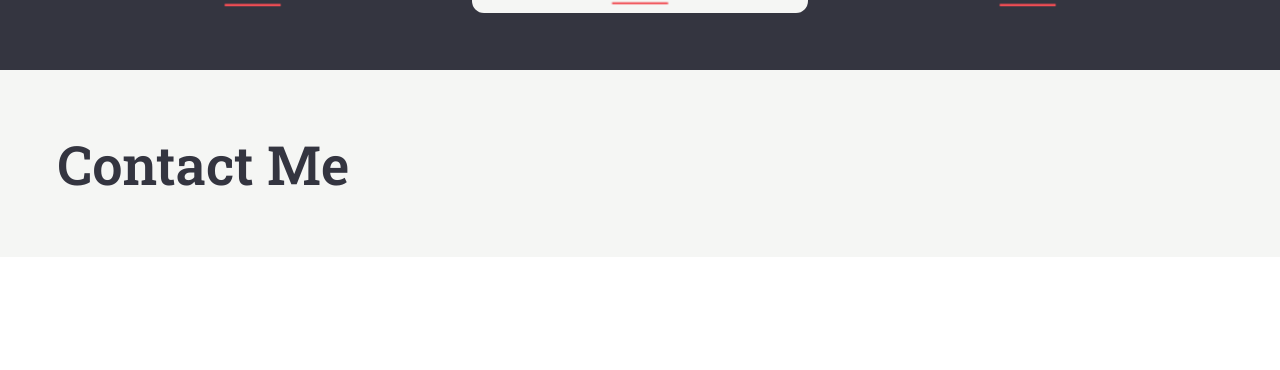
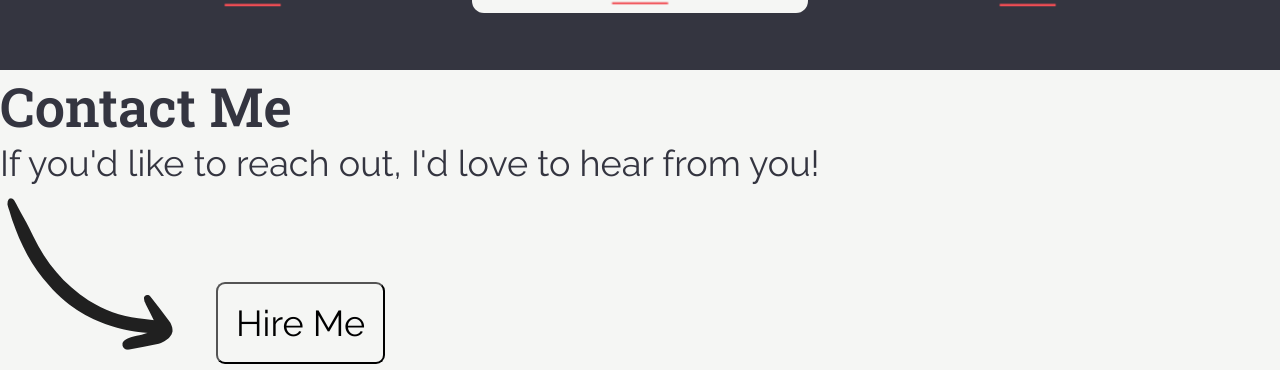
Before and after one commit to smccourtb/portfolio, a React (Create React App) app: page / in a window 1280 px wide. Shown: the part 2413-2783 px from the top of the page. Before the commit the page ends 2670 px from the top, so only its background shows below. Built offline with nearby package versions, Linux system fonts and the light colour scheme.

Commit message:
create contact form

```diff
--- a/src/components/Contact.jsx
+++ b/src/components/Contact.jsx
@@ -1,9 +1,99 @@
 import { Container, Header } from "../styles/shared-styles";
+import Arrow from "../assets/images/arrow.svg";
+import styled from "styled-components";
+import { useState } from "react";
+
+const ArrowImg = styled.img`
+  transform: rotate(90deg);
+  height: 100%;
+`;
+
+const ContactButton = styled.button`
+  background: transparent;
+  border-radius: 0.25em;
+  padding: 0.5em;
+  //height: 25%;
+  align-self: flex-end;
+  //margin-bottom: 0.5em;
+  font-size: 1em;
+`;
+
+const Footer = styled.footer`
+  background-color: white;
+  height: 20%;
+  margin-top: auto;
+  width: 100%;
+  filter: invert(100%);
+`;
+const encode = (data) => {
+  return Object.keys(data)
+    .map((key) => encodeURIComponent(key) + "=" + encodeURIComponent(data[key]))
+    .join("&");
+};
 
 export const Contact = () => {
+  const [data, setData] = useState({ name: "", email: "", message: "" });
+
+  const handleChange = (key, sanitizeFn) => (e) => {
+    const value = sanitizeFn ? sanitizeFn(e.target.value) : e.target.value;
+    setData({
+      ...data,
+      [key]: value,
+    });
+  };
+
+  const handleSubmit = (e) => {
+    fetch("/", {
+      method: "POST",
+      headers: { "Content-Type": "application/x-www-form-urlencoded" },
+      body: encode({ "form-name": "contact", ...this.state }),
+    })
+      .then(() => alert("Success!"))
+      .catch((error) => alert(error));
+
+    e.preventDefault();
+  };
   return (
-    <Container>
+    <Container column fullPage padding>
       <Header>Contact Me</Header>
+      <p>If you'd like to reach out, I'd love to hear from you!</p>
+      <div style={{ height: "5em", display: "flex", gap: "1em" }}>
+        <ArrowImg src={Arrow} />
+        <ContactButton>Hire Me</ContactButton>
+      </div>
+      <p style={{ position: "absolute", bottom: "100px" }}>HI THERE</p>
+      <form
+        style={{ display: "flex", flexDirection: "column" }}
+        name="contact"
+        method="post"
+        onSubmit={handleSubmit}
+      >
+        <input type="hidden" name="form-name" value="contact" />
+        <label htmlFor="name">Name</label>
+        <input
+          type="text"
+          value={data.name}
+          id={"name"}
+          onChange={handleChange("name")}
+        />
+        <label htmlFor="email">Email</label>
+
+        <input
+          type="email"
+          value={data.email}
+          id={"email"}
+          onChange={handleChange("email")}
+        />
+        <label htmlFor="message">Message</label>
+
+        <textarea
+          value={data.message}
+          id={"message"}
+          onChange={handleChange("message")}
+        />
+        <button type="submit">Send</button>
+      </form>
+      <Footer />
     </Container>
   );
 };
```
